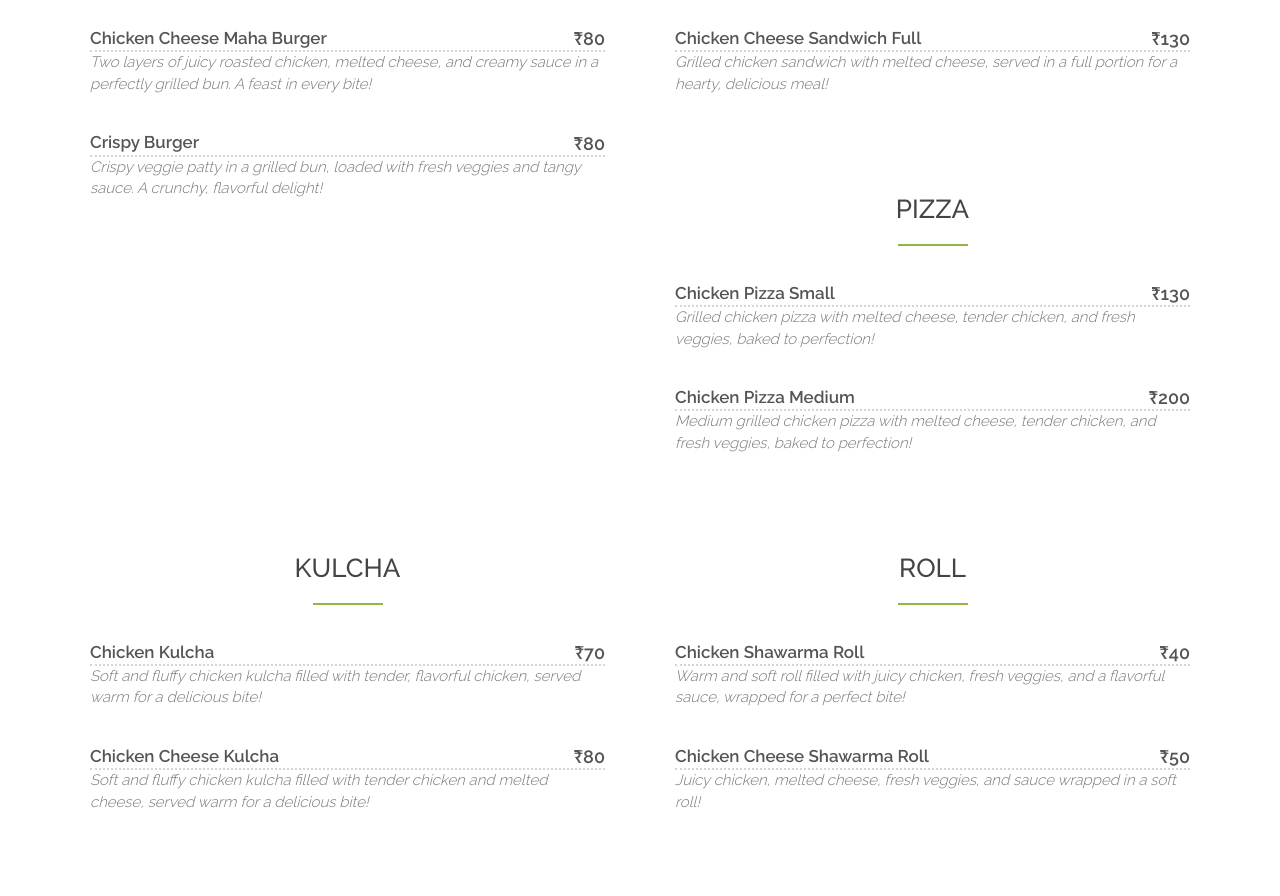
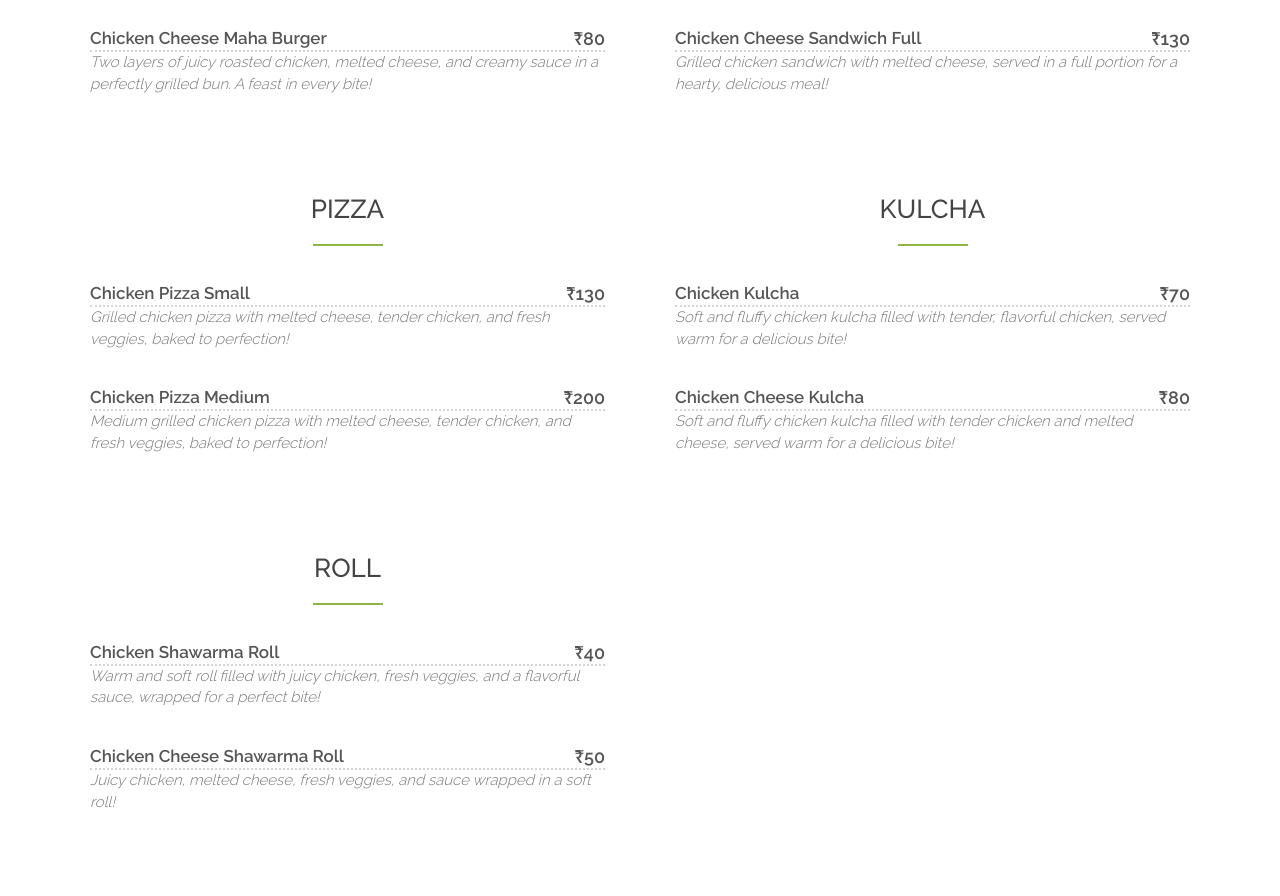
Before and after one commit to hammadewans/dillidarbar, a plain HTML site: page dillidarbar/index.html in a window 1280 px wide. Shown: the part 2160-3056 px from the top of the page. Drawn offline with Linux system fonts and the light colour scheme.

Commit message:
Update index.html

```diff
--- a/dillidarbar/index.html
+++ b/dillidarbar/index.html
@@ -123,11 +123,6 @@
             <div class="menu-item-name"> Chicken Cheese Maha Burger</div>
             <div class="menu-item-price"> ₹80</div>
             <div class="menu-item-description"> Two layers of juicy roasted chicken, melted cheese, and creamy sauce in a perfectly grilled bun. A feast in every bite!</div>
-          </div>
-          <div class="menu-item">
-            <div class="menu-item-name"> Crispy Burger</div>
-            <div class="menu-item-price"> ₹80</div>
-            <div class="menu-item-description"> Crispy veggie patty in a grilled bun, loaded with fresh veggies and tangy sauce. A crunchy, flavorful delight!</div>
           </div>
         </div>
       </div>
```
